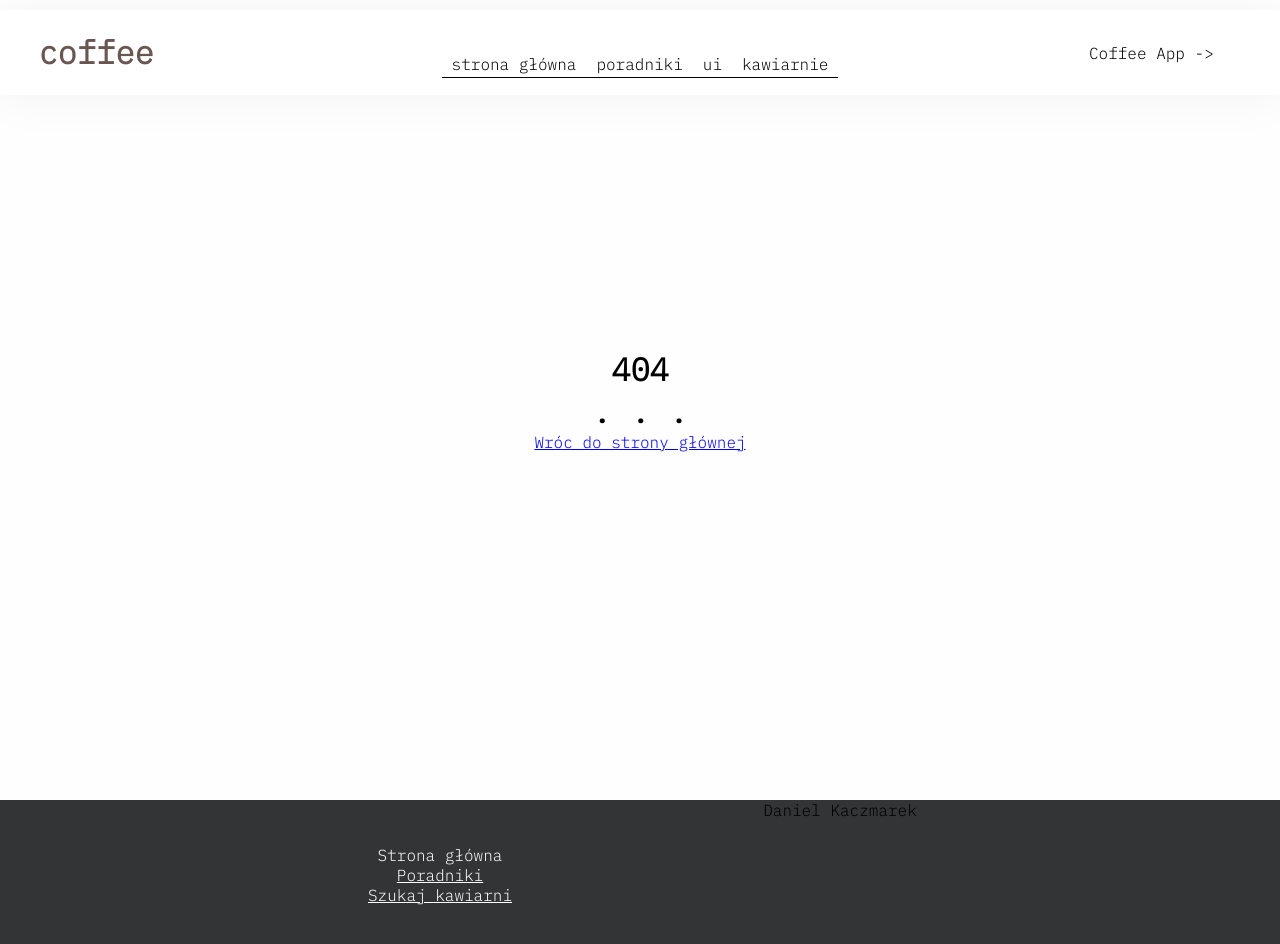
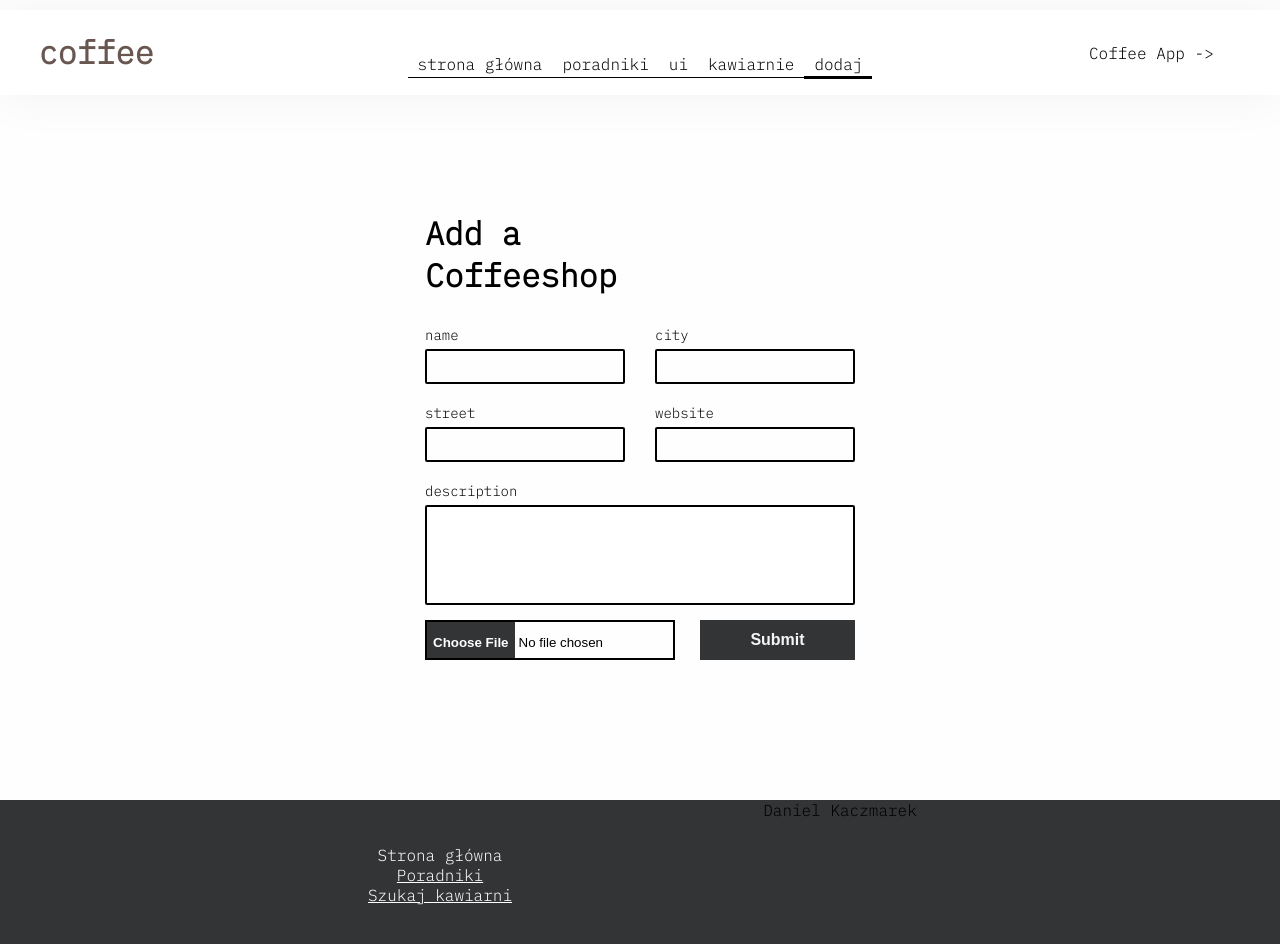
Before and after one commit to kaczmarekdaniel/coffeespots, a React (Create React App) app: page /propose in a window 1280 px wide. Before the commit this address had no page. Shown: the top 944 px of the page. Built offline with nearby package versions, Linux system fonts and the light colour scheme.

Commit message:
feature(coffeeshop-form): basic styling

```diff
--- a/package.json
+++ b/package.json
@@ -7,6 +7,7 @@
     "@testing-library/react": "^12.1.2",
     "@testing-library/user-event": "^13.5.0",
     "axios": "^0.27.2",
+    "formik": "^2.2.9",
     "react": "^17.0.2",
     "react-dom": "^17.0.2",
     "react-icons": "^4.3.1",
--- a/src/App.js
+++ b/src/App.js
@@ -9,6 +9,7 @@ import LandingPage from "./pages/LandingPage/LandingPage";
 import Error404 from "./pages/Error404/Error404";
 import ComponentsShowOff from "./pages/ComponentsShowOff/ComponentsShowOff";
 import Footer from "./features/Footer/Footer";
+import ProposeForm from "./pages/ProposeForm/ProposeForm";
 import GuidesRouter from "./pages/Guides/GuidesRouter";
 import CoffeeshopsRouter from "./pages/Coffeeshops/CoffeeshopsRouter";
 const ContentContainer = styled.div`
@@ -29,6 +30,7 @@ function App() {
       <Routes>
         <Route path="/" exact element={<LandingPage />} />
         <Route path="components" exact element={<ComponentsShowOff />} />
+        <Route path="propose" exact element={<ProposeForm />} />
 
         <Route path="guides/*" exact element={<GuidesRouter />} />
         <Route path="coffeeshops/*" exact element={<CoffeeshopsRouter />} />
--- a/src/features/Navigation/Navigation.js
+++ b/src/features/Navigation/Navigation.js
@@ -35,7 +35,7 @@ const AppButton = styled.div`
   height: 50%;
 `;
 
-const Navigation = (props) => {
+const Navigation = props => {
   return (
     <Wrapper>
       <Logo>
@@ -46,6 +46,7 @@ const Navigation = (props) => {
         <NavButton text={"poradniki"} target={"/guides"} />
         <NavButton text={"ui"} target={"/components"} />
         <NavButton text={"kawiarnie"} target={"/coffeeshops"} />
+        <NavButton text={"dodaj"} target={"/propose"} />
       </NavBar>
       <AppButton className="flexRow">Coffee App -&gt;</AppButton>
     </Wrapper>
--- /dev/null
+++ b/src/pages/ProposeForm/ProposeForm.js
@@ -0,0 +1,91 @@
+import React from "react";
+import PropTypes from "prop-types";
+import {
+  FormPage,
+  FormField,
+  FormInput,
+  FormFieldGroup,
+  Description,
+  AddPhotos,
+  AddPhotosWrapper,
+  SubmitButton
+} from "./ProposeForm.styles";
+import { useFormik } from "formik";
+
+const ProposeForm = props => {
+  const formik = useFormik({
+    initialValues: {
+      name: "",
+      city: "",
+      street: "",
+      website: ""
+    },
+    onSubmit: values => {
+      alert(JSON.stringify(values, null, 2));
+    }
+  });
+
+  return (
+    <FormPage>
+      <h1>
+        Add a <br /> Coffeeshop
+      </h1>
+      <form onSubmit={formik.handleSubmit}>
+        <FormFieldGroup>
+          <FormField>
+            <label htmlFor="email">name</label>
+            <FormInput
+              id="name"
+              name="name"
+              type="text"
+              onChange={formik.handleChange}
+              value={formik.values.name}
+            />
+          </FormField>
+          <FormField>
+            <label htmlFor="email">city</label>
+            <FormInput
+              id="city"
+              name="city"
+              type="text"
+              onChange={formik.handleChange}
+              value={formik.values.city}
+            />
+          </FormField>
+          <FormField>
+            <label htmlFor="email">street</label>
+            <FormInput
+              id="street"
+              name="street"
+              type="text"
+              onChange={formik.handleChange}
+              value={formik.values.street}
+            />
+          </FormField>
+          <FormField>
+            <label htmlFor="email">website</label>
+            <FormInput
+              id="website"
+              name="website"
+              type="text"
+              onChange={formik.handleChange}
+              value={formik.values.website}
+            />
+          </FormField>
+        </FormFieldGroup>
+        <FormField>
+          <label htmlFor="description">description</label>
+          <Description id="description" name="description" />
+        </FormField>
+        <AddPhotosWrapper>
+          <AddPhotos type="file"></AddPhotos>
+          <SubmitButton type="submit">Submit</SubmitButton>
+        </AddPhotosWrapper>
+      </form>
+    </FormPage>
+  );
+};
+
+ProposeForm.propTypes = {};
+
+export default ProposeForm;
--- /dev/null
+++ b/src/pages/ProposeForm/ProposeForm.styles.js
@@ -0,0 +1,112 @@
+import styled from "styled-components";
+
+export const FormPage = styled.div`
+  width: 100%;
+  height: 91vh;
+  display: flex;
+  justify-content: center;
+  align-items: center;
+  flex-direction: column;
+
+  margin-top: 9vh;
+
+  h1 {
+    width: 430px;
+    text-align: left;
+  }
+
+  form {
+    margin-top: 10px;
+  }
+`;
+
+export const FormFieldGroup = styled.div`
+  display: flex;
+  flex-wrap: wrap;
+  justify-content: space-between;
+  align-items: center;
+  width: 430px;
+  flex-direction: row;
+`;
+
+export const FormField = styled.div`
+  display: flex;
+  justify-content: center;
+  align-items: center;
+  flex-direction: column;
+  label {
+    font-size: 14px;
+    width: 100%;
+    text-align: left;
+    margin-top: 20px;
+  }
+  .street {
+    width: 430px;
+  }
+`;
+
+export const FormInput = styled.input`
+  display: flex;
+  justify-content: center;
+  align-items: center;
+  flex-direction: column;
+  width: 200px;
+  height: 35px;
+  background: none;
+  border: 2px solid black;
+  border-radius: 2px;
+  margin-top: 5px;
+  padding: 0 15px;
+`;
+
+export const Description = styled.textarea`
+  width: 430px;
+  height: 100px;
+  margin-top: 5px;
+  border: 2px solid black;
+  resize: none;
+  padding: 10px 15px;
+  border-radius: 2px;
+`;
+
+export const AddPhotosWrapper = styled.div`
+  display: flex;
+  flex-direction: row;
+  justify-content: flex-start;
+  align-items: center;
+  margin-top: 15px;
+`;
+
+export const AddPhotos = styled.input`
+  height: 40px;
+  width: 250px;
+  border: 2px solid black;
+  margin-right: 25px;
+  display: flex;
+  &::file-selector-button {
+    height: 40px;
+    background: none;
+    border: none;
+    background: #333436;
+    color: white;
+    font-weight: bold;
+    cursor: pointer;
+  }
+`;
+
+export const SubmitButton = styled.button`
+  width: 155px;
+  height: 40px;
+  border: none;
+  background-color: #333436;
+  color: whitesmoke;
+  font-weight: 700;
+  font-size: 16px;
+  cursor: pointer;
+
+  &:hover {
+    color: #333436;
+    border: 2px solid #333436;
+    background: none;
+  }
+`;
```
Also changed, not shown: 1 other file (tests, documents, lock files or other folders).
